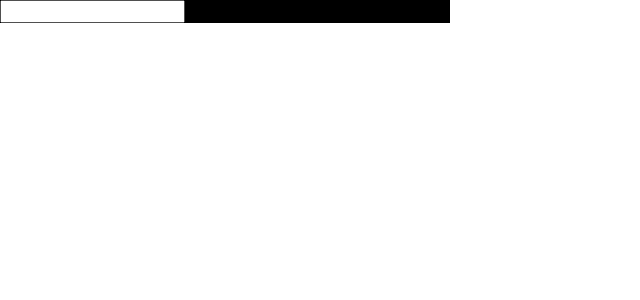
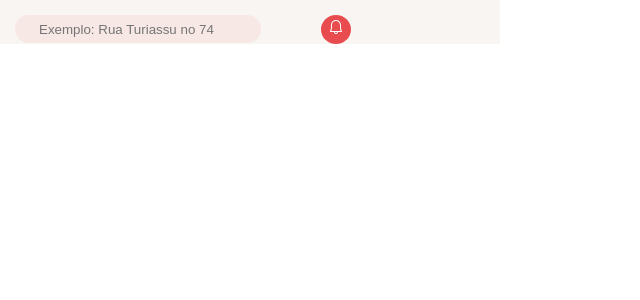
Before and after one commit to Gusm4n/fooderApp, a React (Create React App) app in the folder fooderapp/: page / in a window 1280 px wide. Shown: the top 300 px of the page, without its empty margins (0-640 px from the left). Built offline with nearby package versions, Linux system fonts and the light colour scheme.

Commit message:
Barra de pesquisa

```diff
--- a/fooderapp/src/App.css
+++ b/fooderapp/src/App.css
@@ -1,6 +1,4 @@
 .App {
-  display: flex;
-  max-width: 450px;
-  text-align: center;
-  background: #000;
+  max-width: 500px;
+  background: #F8F5F2;
 }
--- a/fooderapp/src/components/SearchBar.css
+++ b/fooderapp/src/components/SearchBar.css
@@ -1,5 +1,39 @@
+.SearchBar {
+    display: flex;
+}
+
 .SearchBox {
-    padding: 2px;
+    width: 238px;
+    height: 20px;
+    padding: 4px;
+    margin-top: 15px;
+    margin-left: 15px;
+
+    display: flex;
+    flex-wrap: wrap;
+
+    background: rgba(232, 76, 79, 0.08);
+    border-radius: 34px;
+    border: none;
+    outline: none;
+}
+
+.SearchBox::placeholder {
+    padding: 20px;
+}
+
+
+.NotifiBell {
+    width: 30px;
+    height: 25px;
+    margin-top: 15px;
+    margin-left: 60px;
+    padding: 4px 0 0 0;
+
     display: flex;
     justify-content: center;
+
+    background: #E84C4F;
+    border-radius: 50%;
+    color: white;
 }
--- a/fooderapp/src/components/SearchBar.js
+++ b/fooderapp/src/components/SearchBar.js
@@ -1,9 +1,11 @@
 import './SearchBar.css';
+import { VscBell } from "react-icons/vsc";
 
 function SearchBar() {
   return (
     <div className="SearchBar">
-        <input type="text" className="SearchBox"></input>
+        <input type="text" className="SearchBox" placeholder="Exemplo: Rua Turiassu no 74"></input>
+        <div className="NotifiBell"><VscBell /></div>
     </div>
   );
 }
```
Also changed, not shown: 1 other file (tests, documents, lock files or other folders).
